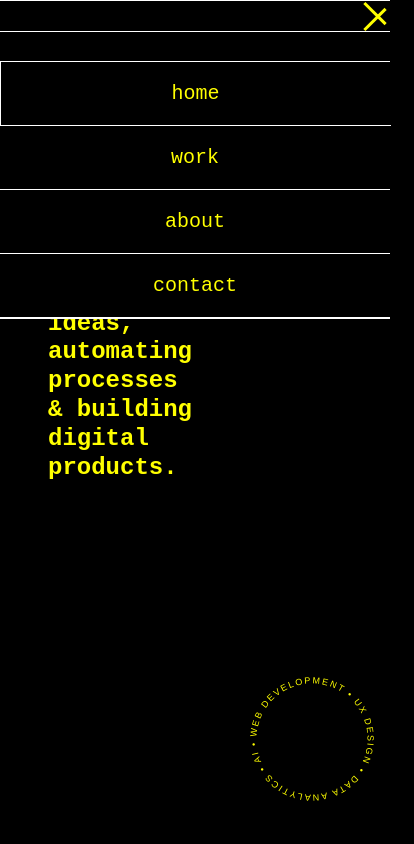
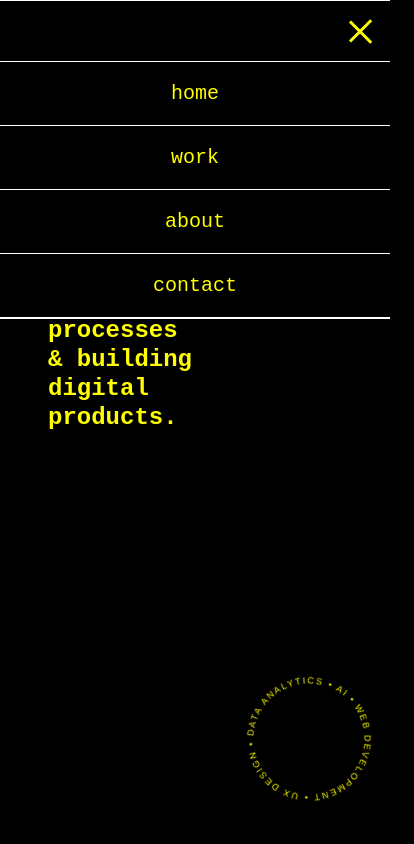
Before and after one commit to tassiadias/my-website, a plain HTML site: page index.html in a window 390 px wide. Both pictures are taken after a click on the element 375 px from the left and 16 px from the top of the page. Shown: the top 844 px of the page, 414 px wide, since content can reach past the window. Drawn offline with Linux system fonts and the light colour scheme.

Commit message:
Update style.css

```diff
--- a/style.css
+++ b/style.css
@@ -5,9 +5,7 @@ body {
     color: yellow;
     scroll-behavior: smooth;
     font-family: 'Courier New', Courier, monospace; /* Use common monospace fonts */
-
 }
-
 
 
 /* Navigation Bar */
@@ -107,17 +105,21 @@ body {
 }
 
 
+
 /* Circular Text Wrapper */
+
 .circle-wrapper {
     position: absolute; /* Positioning absolutely */
     bottom: 30px; /* Adjust this value to move it more/less to the bottom */
-    left: 80%; /* Adjust this value to move it more to the left or right */
-    transform: translateX(-50%); /* Center it horizontally based on its own width */
+    left: 75%; /* Adjust this value to move it more to the left or right */
+    /* transform: translateX(-50%); Center it horizontally based on its own width */
     width: 150px; /* Adjust the size as needed */
     height: 150px;
     display: flex;
     align-items: center;
     justify-content: center;
+    animation: rotateCircle 20s linear infinite; /* Controls the speed and repetition */
+
 }
 
 
@@ -126,7 +128,15 @@ body {
     width: 100%;
     height: 100%;
     font-family: 'Arial', sans-serif;
+}
 
+@keyframes rotateCircle {
+        from {
+            transform: rotate(0deg);
+        }
+        to {
+            transform: rotate(360deg);
+        }
 }
 
 .circle-text text {
@@ -265,11 +275,12 @@ body {
 }
 
 
-/* Placeholder Sections */
 section {
     padding: 100px 20px;
     min-height: 100vh;
     text-align: center;
+    overflow: hidden;
+    display: block;
 }
 
 
@@ -316,6 +327,7 @@ section {
     width: 30px;
     height: 30px;
     z-index: 1001; /* Ensure the hamburger is above the menu */
+    margin-right: 10px; /* Adjust the margin */
 }
 
 .hamburger .bar {
@@ -327,15 +339,22 @@ section {
 
 /* Transform bars into an "X" when the menu is open */
 .hamburger.open .bar:nth-child(1) {
-    transform: rotate(45deg) translate(5px, 5px);
+    transform: rotate(45deg);
+    transform-origin: left; /* Rotate from the left side */
 }
 
 .hamburger.open .bar:nth-child(2) {
-    opacity: 0;
+    opacity: 0; /* Middle bar fades out */
 }
 
 .hamburger.open .bar:nth-child(3) {
-    transform: rotate(-45deg) translate(5px, -5px);
+    transform: rotate(-45deg);
+    transform-origin: left; /* Rotate from the left side */
+}
+
+/* Optional: Smooth transitions */
+.hamburger .bar {
+    transition: all 0.3s ease; /* Smooth transitions */
 }
 
 /* Hide the navigation links by default on small screens */
@@ -344,11 +363,16 @@ section {
 }
 
 
-
 /* For Smaller Screens */
 @media (max-width: 768px) {
     .hamburger {
         display: flex; /* Show the hamburger menu */
+        margin-right: 10px; /* Adjust the margin */
+    }
+
+    #navbar {
+        height: 60px; /* Increase the navbar height */
+        align-items: center;
     }
 
     #nav-links {
@@ -373,10 +397,15 @@ section {
         flex-direction: column; /* Stack menu items vertically */
     }
 
+    #navbar li:first-child {
+        border-left: none;
+    }
+
     #navbar li {
         width: 100%;
         text-align: center;
         border-right: none; /* Remove right border */
+        border-left: none;
         border-bottom: 1px solid white; /* Add bottom border */
     }
 
@@ -384,6 +413,7 @@ section {
     .about-container {
         flex-direction: column;
         align-items: center; /* Center elements */
+        margin: auto;
     }
 
     .about-title,
@@ -413,5 +443,13 @@ section {
         display: none;
     }
 
+    section {
+        padding: 50px 20px; /* Increase padding for better spacing on mobile */
+    }
+
+    .circle-wrapper {
+        bottom: 30px; /* Adjust this value to move it more/less to the bottom */
+        left: 60%; /
+    }
 
 }
```
